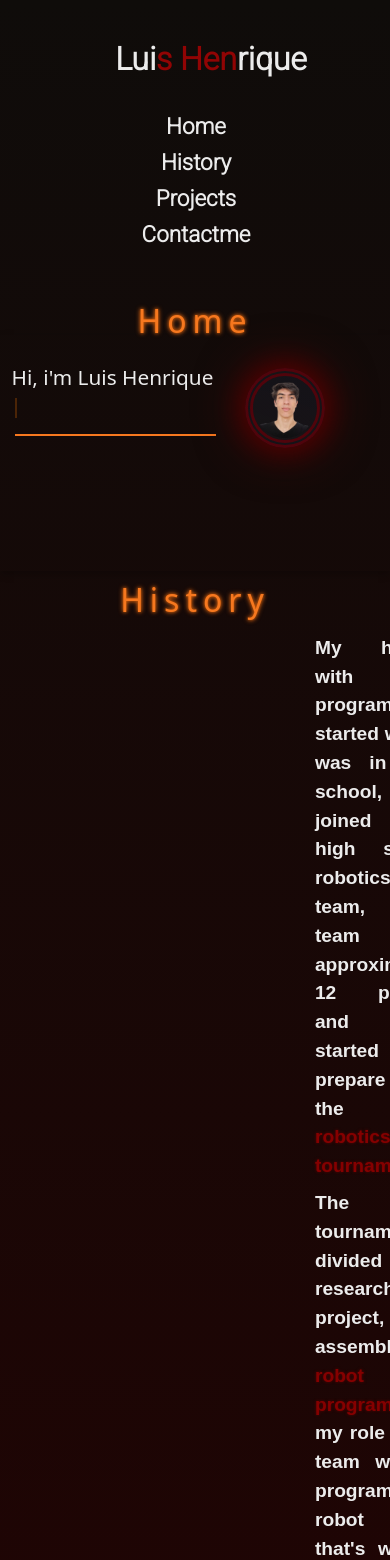
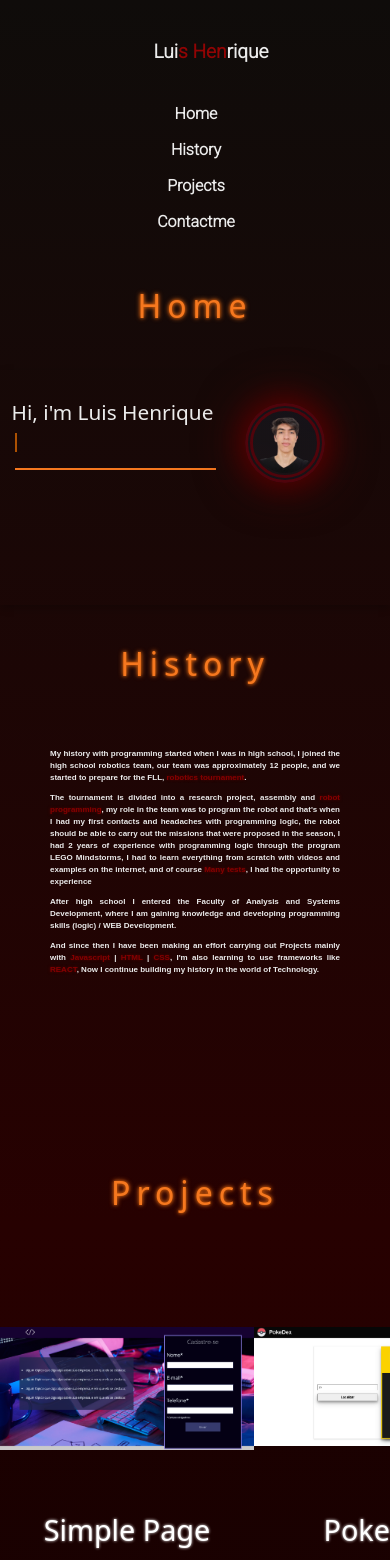
Before and after one commit to Spiguerfild/Portifolio, a React (Vite) app: page / in a window 390 px wide. Shown: the top 1560 px of the page. Built offline with nearby package versions, Linux system fonts and the light colour scheme.

Commit message:
save responsiver

```diff
--- a/src/components/Apresentacao.css
+++ b/src/components/Apresentacao.css
@@ -1,6 +1,6 @@
-#apresentacao {
-  /*se quiser mudar o bg */
-}
+/*#apresentacao {
+  se quiser mudar o bg
+}*/
 .container-apresentacao {
   width: 100vw;
   display: flex;
@@ -145,9 +145,8 @@
 }
 @media(max-width: 330px){
 
-
   .text-ap h1 {
-    font-size: .9rem;
+    font-size: .8rem;
 }
 .line-1{
   font-size: 9px;
--- a/src/components/Navbar.css
+++ b/src/components/Navbar.css
@@ -63,3 +63,11 @@
   }
 
 }
+@media(max-width: 540px){
+  .links .link-slide{
+    font-size: 1rem;
+  }
+  .title h1{
+    font-size:  1.2rem;
+  }
+}
--- a/src/components/SectionHistory.css
+++ b/src/components/SectionHistory.css
@@ -8,7 +8,7 @@
     justify-content: center;
     align-items: center;
     padding: 0 0 150px 0;
-
+    margin-top: 20px;
   }
 
 .history {
@@ -34,3 +34,36 @@
   position: relative;
   right: -5%;
 }
+/*RESPONSIVE PART ----------------History-----------------------------------------------*/
+@media(max-width: 1050px){
+  .history p{
+    font-size: .9rem;
+  }
+}
+@media(max-width: 900px){
+  .history p{
+    font-size: .7rem;
+  }
+  .foto-png img{
+    width: 150px;
+  }
+  .content-general-history{
+    gap: 70px;
+  }
+}
+@media(max-width: 600px){
+  .history p{
+    font-size: 13px;
+  }
+  .content-general-history{
+    gap: 30px;
+  }
+  .foto-png img{
+    width: 0px;
+  }
+}
+@media(max-width: 400px){
+  .history p{
+    font-size: 8px;
+  }
+}
--- a/src/components/TopSections.css
+++ b/src/components/TopSections.css
@@ -26,7 +26,10 @@ text-shadow: 0px 0px 3px #c25100, 0px 0px 5px #f6781f;
 /*RESPONSIVE PART ---------------------------------------------------------------*/
 @media (max-width: 950px) {
   #top-sections{
-    margin: 10px 0 0 0;
+    margin: 40px 0  50px 0;
+  }
+  #top-sections h1{
+    font-size: 3.5rem;
   }
 }
 @media(max-width: 750px){
@@ -34,6 +37,7 @@ text-shadow: 0px 0px 3px #c25100, 0px 0px 5px #f6781f;
   border-bottom: 3px solid transparent;
   padding-bottom: 30px;
 }
+
 }
 @media(max-width: 540px){
   #top-sections h1 {
```
